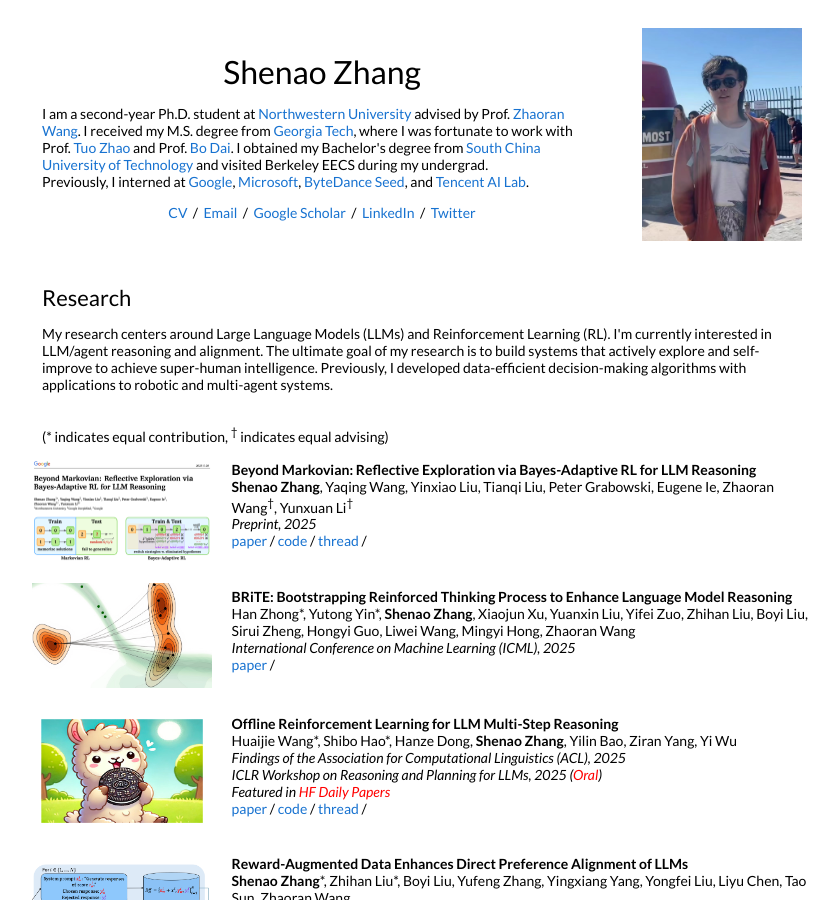
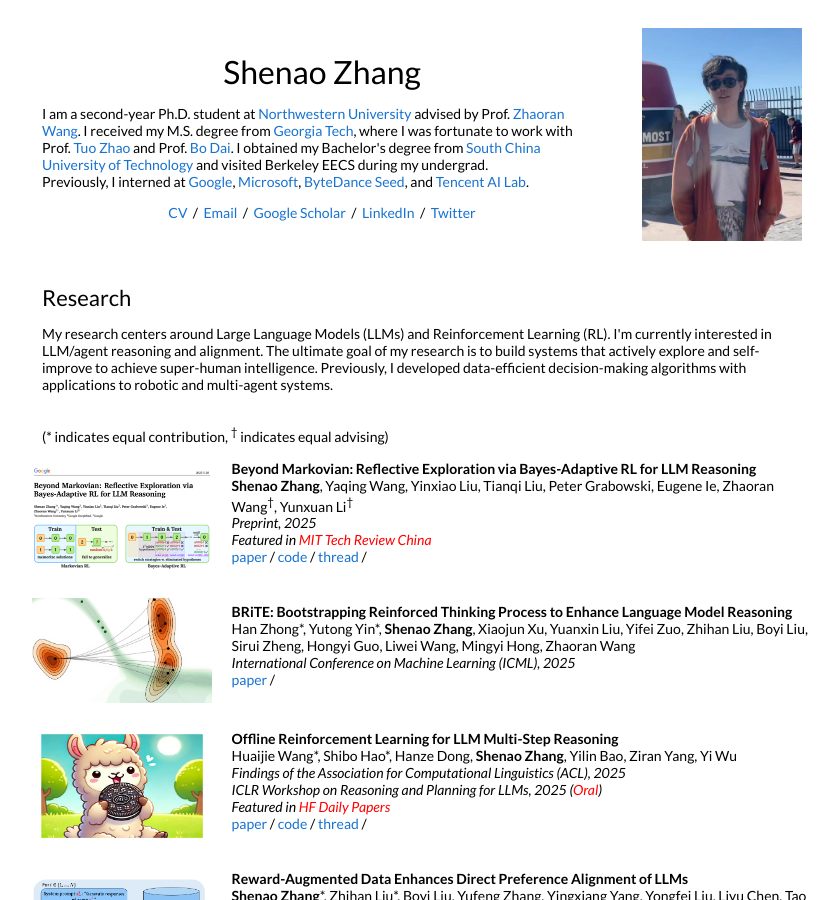
Before and after one commit to shenao-zhang/shenao-zhang.github.io, a Jekyll site: the page built from _posts/2025-05-27-barl.markdown, in a window 1280 px wide and 900 px high. Shown: the whole window, without its empty margins (218-1057 px from the left). Built offline with Jekyll 4.4.1, drawn with Linux system fonts in a browser that asks for light colours.

Commit message:
Update 2025-05-27-barl.markdown

```diff
--- a/_posts/2025-05-27-barl.markdown
+++ b/_posts/2025-05-27-barl.markdown
@@ -6,7 +6,8 @@ image: /images/barl25.jpg
 categories: research
 author: "Shenao Zhang"
 authors: "<strong>Shenao Zhang</strong>, Yaqing Wang, Yinxiao Liu, Tianqi Liu, Peter Grabowski, Eugene Ie, Zhaoran Wang<sup>†</sup>, Yunxuan Li<sup>†</sup>"
-venue: "Preprint, 2025"
+venue: "Preprint, 2025<br>
+Featured in <a href='https://www.mittrchina.com/news/detail/14953' style='color: red;'>MIT Tech Review China</a>"
 arxiv: https://arxiv.org/abs/2505.20561
 code: https://github.com/shenao-zhang/BARL
 thread: https://x.com/ShenaoZhang/status/1927746652674163077
```
